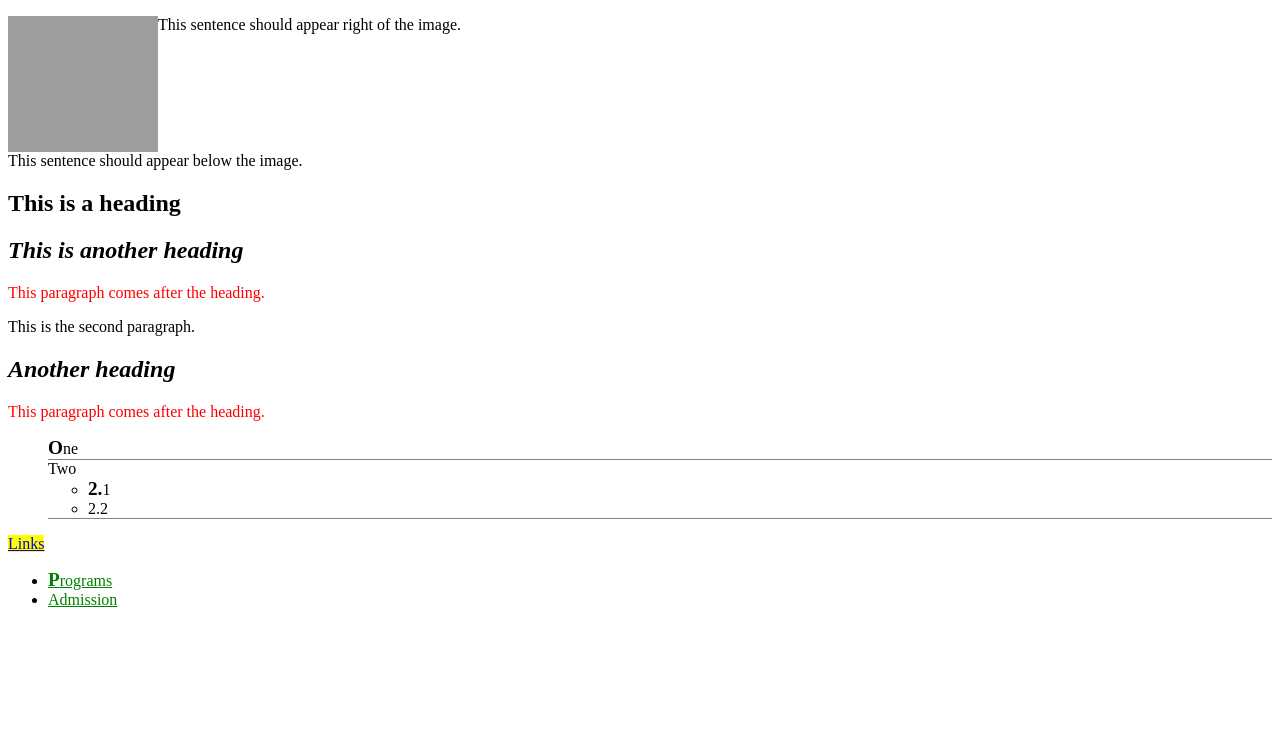
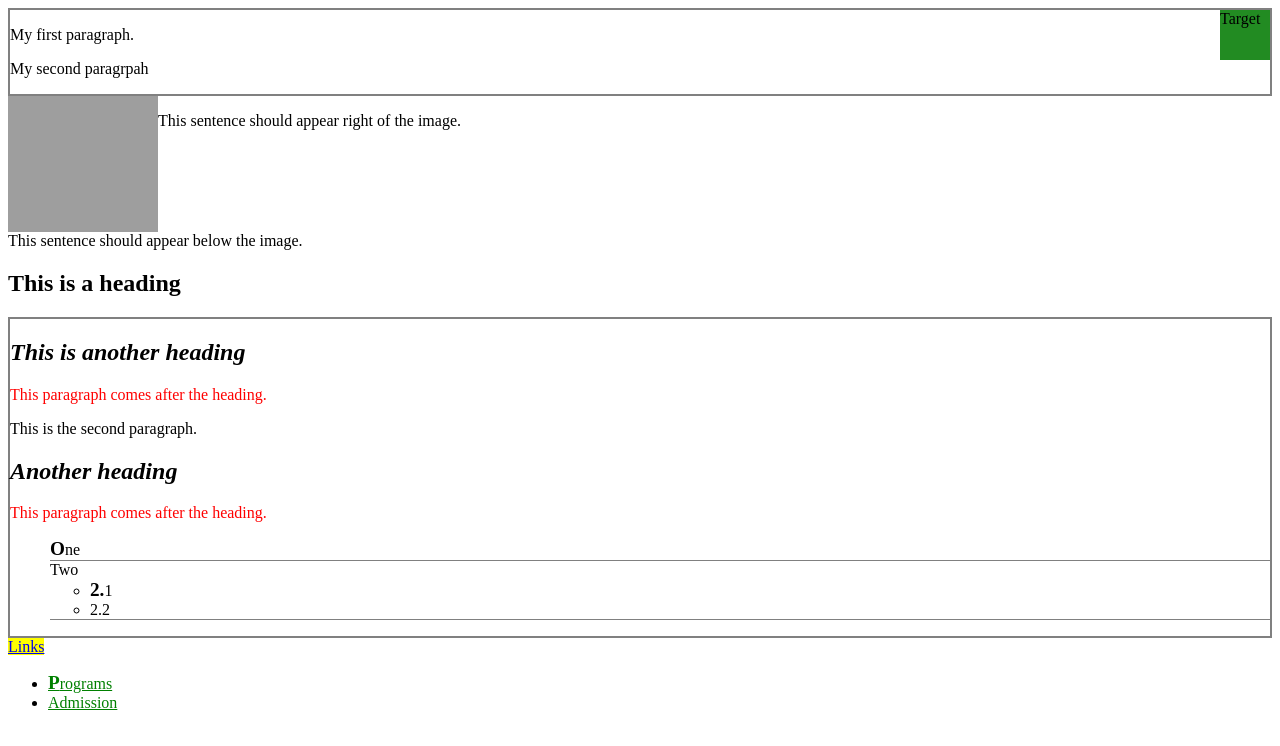
Before and after one commit to thepeilunhuang/week6, a plain HTML site: page index.html in a window 1280 px wide. Drawn offline with Linux system fonts and the light colour scheme; grey boxes are pictures that could not be loaded.

Commit message:
position practice

```diff
--- a/CSS/stylesheet.css
+++ b/CSS/stylesheet.css
@@ -38,3 +38,17 @@ img{
 .below{
     clear: left;
 }
+
+.target{
+    width:50px;
+    height:50px;
+    background-color:
+    forestgreen;
+    position:absolute;
+    right: 0;
+    top: 0;
+}
+.container {
+    border: 2px gray solid;
+    position: relative;
+}
--- a/index.html
+++ b/index.html
@@ -8,6 +8,12 @@
     <title>Document</title>
   </head>
   <body>
+    <div class="container">
+      <p>My first paragraph.</p>
+      <div class="target">Target</div>
+      <p>My second paragrpah</p>
+    </div>
+
     <img
       src="https://upload.wikimedia.org/wikipedia/commons/6/6f/BCIT_logo.svg"
       alt="BCIT logo"
```
